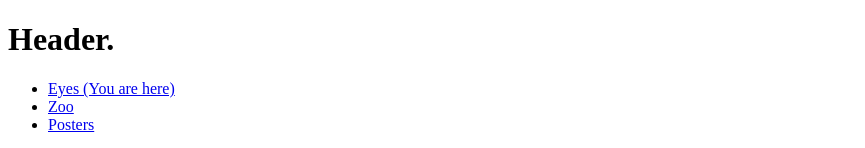
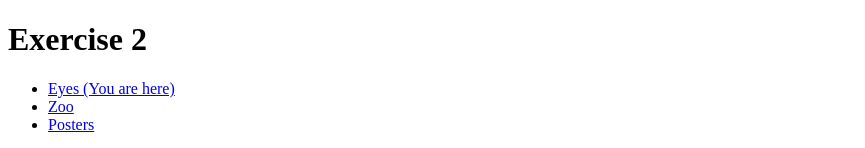
Before and after one commit to tjster/CTK301, a plain HTML site: page exercise2/index.html in a window 1280 px wide. Shown: the top 148 px of the page, without its empty margins (0-865 px from the left). Drawn offline with Linux system fonts and the light colour scheme.

Commit message:
Add files via upload

```diff
--- a/exercise2/index.html
+++ b/exercise2/index.html
@@ -5,7 +5,7 @@
     <title></title>
   </head>
   <body>
-    <h1>Header.</h1>
+    <h1>Exercise 2</h1>
     <ul>
       <li><a href="index.html">Eyes (You are here)</a></li>
       <li><a href="zooPage.html">Zoo</a></li>
```
Also changed, not shown: exercise2/postersPage.html (+1 -1 lines), exercise2/zooPage.html (+1 -1 lines).
